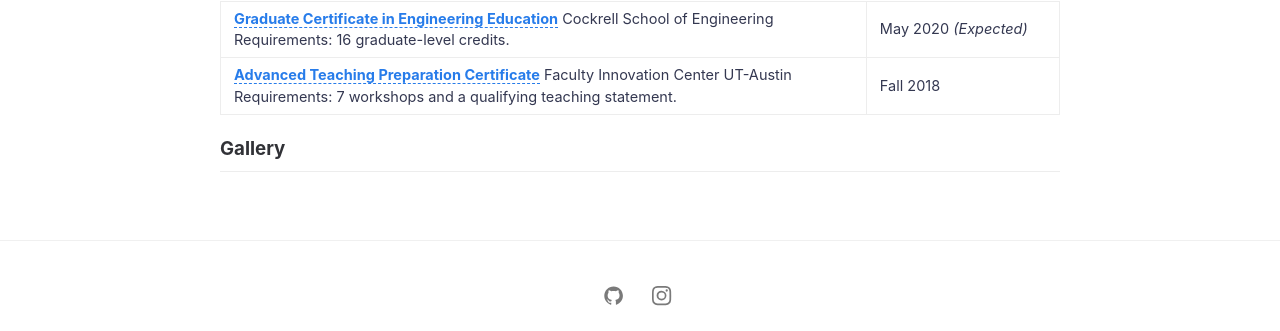
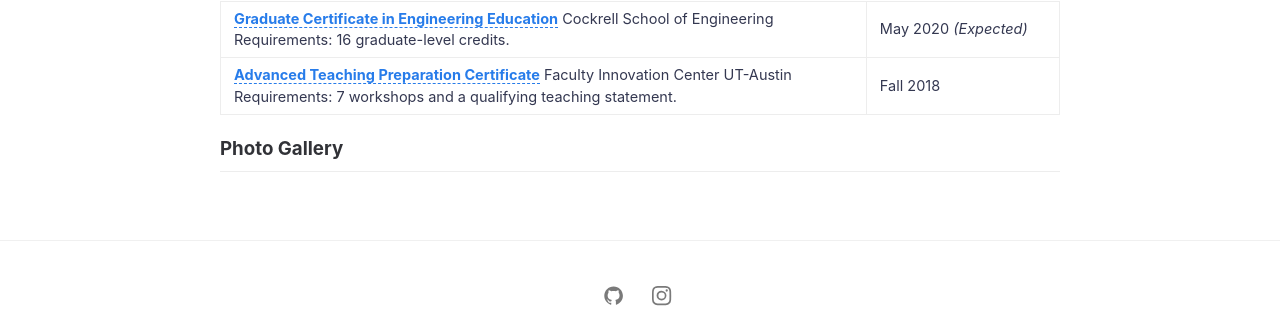
Before and after one commit to nzunigag/nzunigag.github.io, a Jekyll site: the page built from teaching.md, in a window 1280 px wide and 900 px high, scrolled down 645 px. Shown: the part 494-825 px from the top of the window. Built offline with Jekyll 4.4.1, drawn with Linux system fonts in a browser that asks for light colours.

Commit message:
Update teaching.md

```diff
--- a/teaching.md
+++ b/teaching.md
@@ -34,5 +34,5 @@ ___
 <b>[Graduate Certificate in Engineering Education](http://www.engr.utexas.edu/graduate/certificate-engineering-education)</b> Cockrell School of Engineering<br>Requirements: 16 graduate-level credits. | May 2020 <i>(Expected)</i> <br>
 <b>[Advanced Teaching Preparation Certificate](https://facultyinnovate.utexas.edu/gsd)</b> Faculty Innovation Center UT-Austin<br>Requirements: 7 workshops and a qualifying teaching statement. | Fall 2018<br>
 
-### Gallery
+### Photo Gallery
 ___
```
